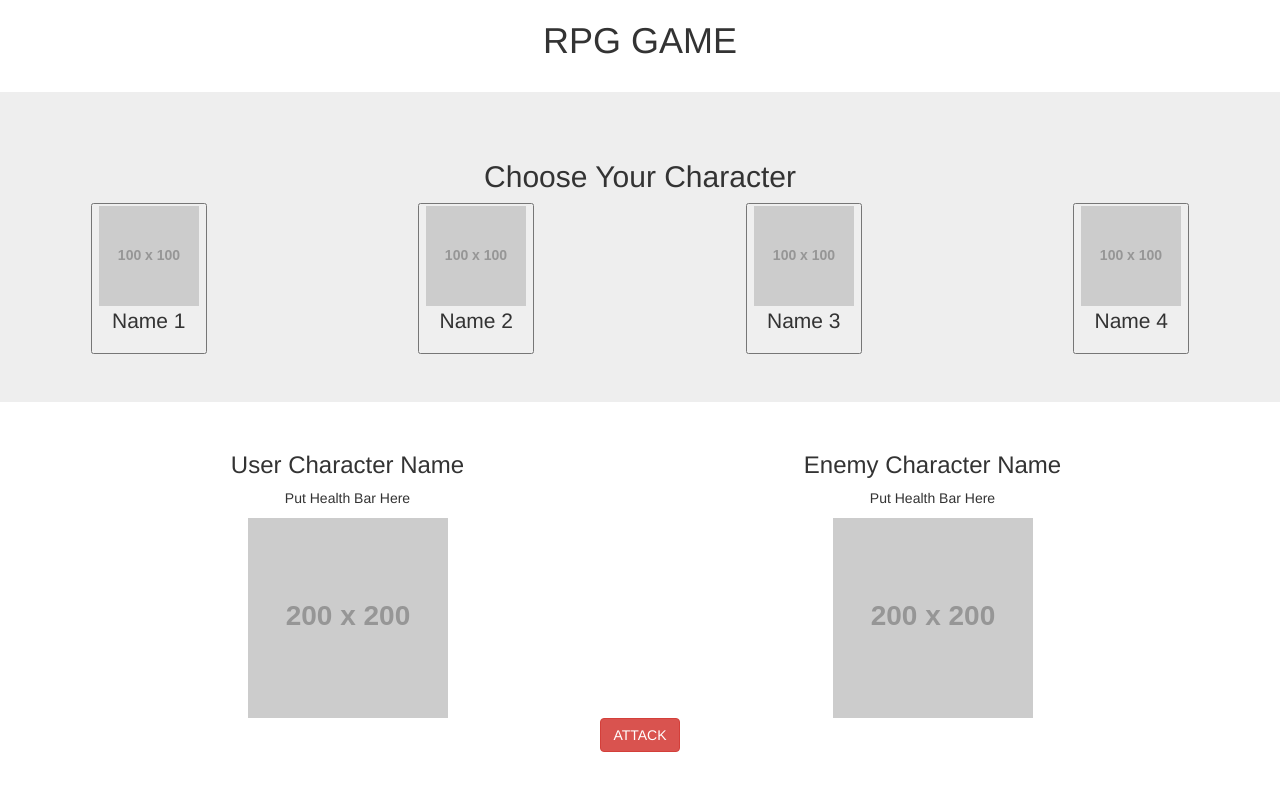
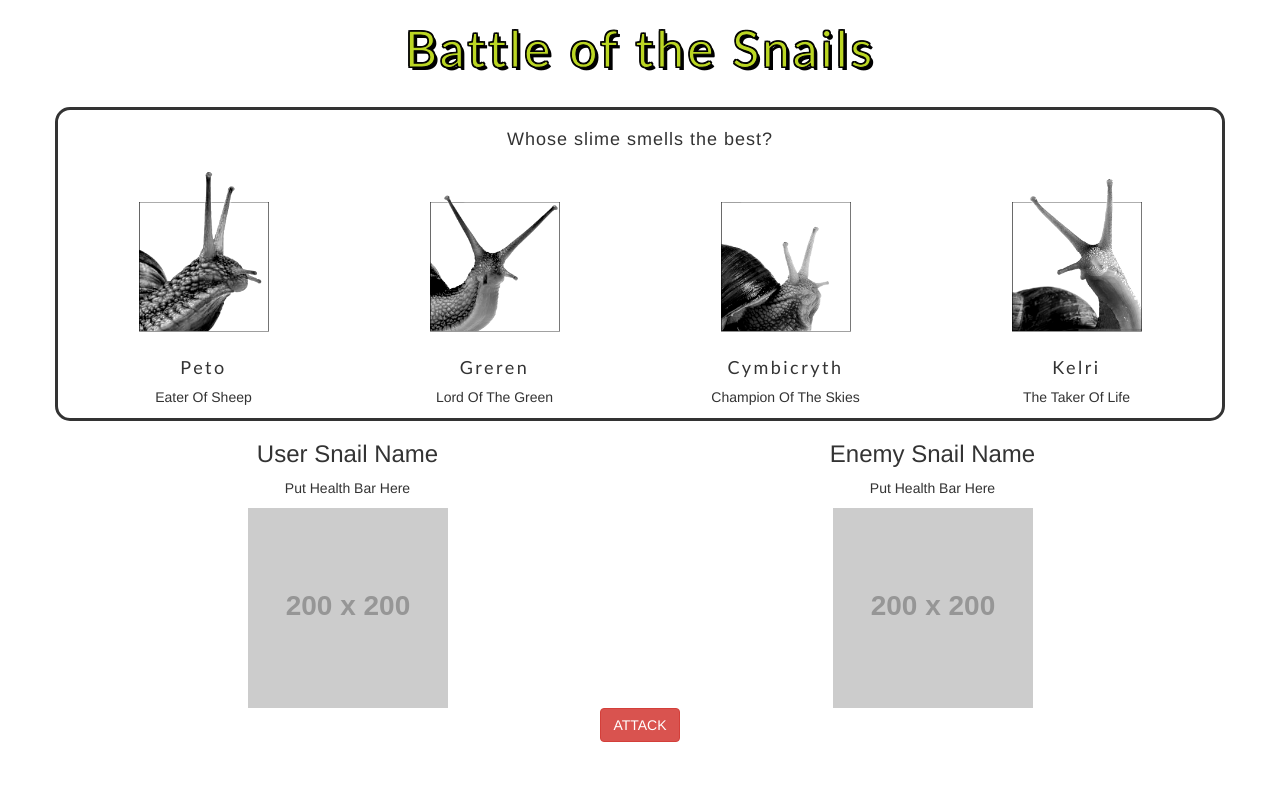
Before and after one commit to rebeccagem/week-4-game, a plain HTML site: page index.html in a window 1280 px wide. Drawn offline with nearby package versions, Linux system fonts and the light colour scheme; placeholder pictures from the web are drawn by us; a web font is replaced by a local one.

Commit message:
user choice and enemy choice, no attack yet

```diff
--- a/assets/css/style.css
+++ b/assets/css/style.css
@@ -0,0 +1,42 @@
+body {
+    background-color: white;
+}
+
+.profilePic {
+    width:130px;
+}
+
+.chooseSnail{
+    background-color: rgb(255, 255, 255);
+    border: 3px solid #333;
+    border-radius: 15px;
+}
+
+.snailProfile {
+    border:none;
+    background-color: inherit;
+}
+
+h2{
+    font-size: 18px;
+    letter-spacing:1px;
+}
+
+h4 {
+    font-family: 'Londrina Solid', 'Gill Sans', 'Gill Sans MT', Calibri, 'Trebuchet MS', sans-serif;
+    letter-spacing: 2.5px;
+}
+
+h1{
+    font-family: 'Londrina Solid', 'Gill Sans', 'Gill Sans MT', Calibri, 'Trebuchet MS', sans-serif;
+    font-size:50px;
+    letter-spacing:3px;
+    -webkit-text-stroke: 1px black;
+    color: rgb(187, 214, 35);
+    text-shadow:
+        3px 3px 0 #000,
+      -1px -1px 0 #000,
+       1px -1px 0 #000,
+       -1px 1px 0 #000,
+        1px 1px 0 #000;
+ }
--- a/assets/javascript/game.js
+++ b/assets/javascript/game.js
@@ -0,0 +1,78 @@
+$(document).ready(function () {
+    console.log("HELLO");
+
+    //make a variable to hold user choice and a variable to hold randomly generated choice from the other characters
+
+    var enemyChoice = "";
+    var snailUser = {};
+
+    //make an object for each character with a name, an image, a value of health points, a value of attack points
+    var snail1 = { name: "Peto", health: 100, attack: 10, image: "http://lorempixel.com/output/abstract-q-c-200-200-10.jpg" };
+
+    var snail2 = { name: "Greren", health: 120, attack: 6, image: "http://lorempixel.com/output/abstract-q-c-200-200-2.jpg" };
+
+    var snail3 = { name: "Cymbicryth", health: 110, attack: 8, image: "http://lorempixel.com/output/abstract-q-c-200-200-4.jpg" };
+
+    var snail4 = { name: "Kelri", health: 105, attack: 9, image: "http://lorempixel.com/output/abstract-q-c-200-200-7.jpg" };
+
+    var snailArray = [snail1, snail2, snail3, snail4];
+
+    //make an event listener for when user clicks on character
+    $(".snailProfile").on("click", function () {
+        switch (this.value) {
+
+            case 'snail1': snailUser = snail1;
+                break;
+
+            case 'snail2': snailUser = snail2;
+                break;
+
+            case 'snail3': snailUser = snail3;
+                break;
+
+            case 'snail4': snailUser = snail4;
+        }
+        //Check if characters are choosen, if so, then display play field.
+        console.log(snailUser.name)
+        $("#userChoiceName").text(snailUser.name);
+        $("#userChoiceHealth").text(snailUser.health);
+        $("#userChoicePic").attr("src", snailUser.image);
+
+        generateEnemySnail();
+
+        //trigger the computer to randomly choose a character from those remaining
+        function generateEnemySnail() {
+            var randomNum = Math.floor(Math.random() * 3);
+            enemyChoice = snailArray[randomNum];
+            console.log(enemyChoice);
+            if (enemyChoice === snailUser) {
+                generateEnemySnail();
+            }
+            else {
+            $("#enemyName").text(enemyChoice.name);
+            $("#enemyHealth").text(enemyChoice.health);
+            $("#enemyPic").attr("src", enemyChoice.image);
+            }
+
+        }
+   });
+
+   $("#attack").on("click", function () {
+       console.log("Hello");
+   });
+
+    //make a varible to display health bar from user choice and a varibale to display health bar from computer choice
+
+    //randomly generate attack each time attack button is pressed (15-25)
+    //Make an event listener for when the attack button is pressed
+
+    //make a function to substract user choice attack value from computer choice health value
+    //display that shit
+
+    //make function to subtract computer choice attack value from user choice health value
+    //display that shit
+
+    //check to see if either character's health value = 0 or below. If so, trigger win/lose..
+
+    //add to scoreboard, then reset hide play field with you win/ you lose screen until character is chosen again
+});
--- a/index.html
+++ b/index.html
@@ -8,44 +8,47 @@
     <!-- Added a link to Bootstrap-->
     <link rel="stylesheet" href="https://maxcdn.bootstrapcdn.com/bootstrap/3.3.6/css/bootstrap.min.css" integrity="sha384-1q8mTJOASx8j1Au+a5WDVnPi2lkFfwwEAa8hDDdjZlpLegxhjVME1fgjWPGmkzs7"
         crossorigin="anonymous">
+        <link href="https://fonts.googleapis.com/css?family=Londrina+Solid" rel="stylesheet">
+        <link rel="stylesheet" type="text/css" href="./assets/css/style.css">
 
 </head>
 
 <body>
-
-
     <!-- Jumbotron for Title -->
-
     <nav class="navbar navbar-light bg-light text-center">
-        <h1>RPG GAME</h1>
+        <h1>Battle of the Snails</h1>
     </nav>
 
-    <div class="jumbotron">
-        <h2 class="text-center">Choose Your Character</h2>
+    <div class="container chooseSnail">
+        <h2 class="text-center">Whose slime smells the best?</h2>
         <div class="row text-center">
             <div class="col-sm-6 col-md-3">
-                <button class="character" value="1">
-                    <img src="http://via.placeholder.com/100x100">
-                    <p>Name 1</p>
+                <button class="snailProfile" value="snail1">
+                    <img class="profilePic" src="./assets/images/snailOne.png">
+                    <h4>Peto</h4>
+                    <p>Eater Of Sheep</p>
                 </button>
 
             </div>
             <div class="col-sm-6 col-md-3">
-                <button class="character" value="2">
-                    <img src="http://via.placeholder.com/100x100">
-                    <p>Name 2</p>
+                <button class="snailProfile" value="snail2">
+                    <img class="profilePic" src="./assets/images/snailTwo.png">
+                    <h4>Greren</h4>
+                    <p>Lord Of The Green</p>
                 </button>
             </div>
             <div class="col-sm-6 col-md-3">
-                <button class="character" value="3">
-                    <img src="http://via.placeholder.com/100x100">
-                    <p>Name 3</p>
+                <button class="snailProfile" value="snail3">
+                    <img class="profilePic" src="./assets/images/snailThree.png">
+                    <h4>Cymbicryth</h4>
+                    <p>Champion Of The Skies</p>
                 </button>
             </div>
             <div class="col-sm-6 col-md-3">
-                <button class="character" value="4">
-                    <img src="http://via.placeholder.com/100x100">
-                    <p>Name 4</p>
+                <button class="snailProfile" value="snail4">
+                    <img class="profilePic" src="./assets/images/snailFour.png">
+                    <h4>Kelri</h4>
+                    <p>The Taker Of Life</p>
                 </button>
             </div>
         </div>
@@ -54,19 +57,19 @@
     <div class="container">
         <div class="row text-center">
             <div class="col-md-6">
-                <h3>User Character Name</h3>
-                <p>Put Health Bar Here</p>
-                <img src="http://via.placeholder.com/200x200">
+                <h3 id="userChoiceName">User Snail Name</h3>
+                <p id="userChoiceHealth">Put Health Bar Here</p>
+                <img id="userChoicePic" src="http://via.placeholder.com/200x200">
             </div>
             <div class="col-md-6">
-                    <h3>Enemy Character Name</h3>
-                <p>Put Health Bar Here</p>
-                <img src="http://via.placeholder.com/200x200">
+                    <h3 id="enemyName">Enemy Snail Name</h3>
+                <p id="enemyHealth">Put Health Bar Here</p>
+                <img id="enemyPic" src="http://via.placeholder.com/200x200">
             </div>
         </div>
         <div class="row text-center">
             <div class="col-md-12">
-                <button type="button" class="btn btn-danger">ATTACK</button>
+                <button type="button" class="btn btn-danger" id="attack">ATTACK</button>
             </div>
         </div>
     </div>
@@ -75,14 +78,7 @@
     <!-- Added link to the jQuery Library -->
     <script src="https://cdnjs.cloudflare.com/ajax/libs/jquery/3.2.1/jquery.min.js"></script>
 
-    <script type="text/javascript">
-
-        $(document).ready(function () {
-
-
-        });
-
-    </script>
+    <script type="text/javascript" src="./assets/javascript/game.js"></script>
 
 </body>
 
```
Also changed, not shown: assets/images/snailFour.png (added), assets/images/snailOne.png (added), assets/images/snailThree.png (added), assets/images/snailTwo.png (added).
